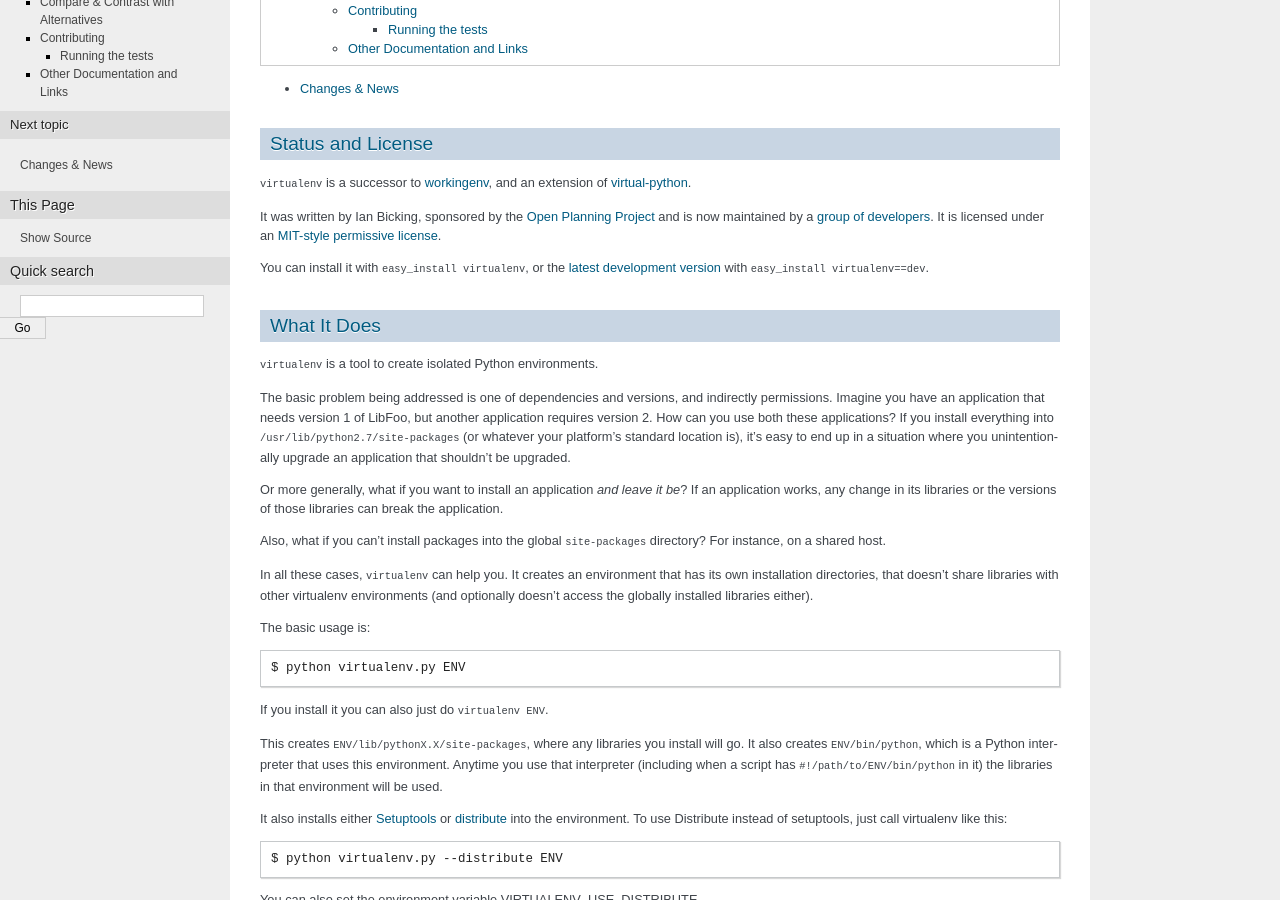
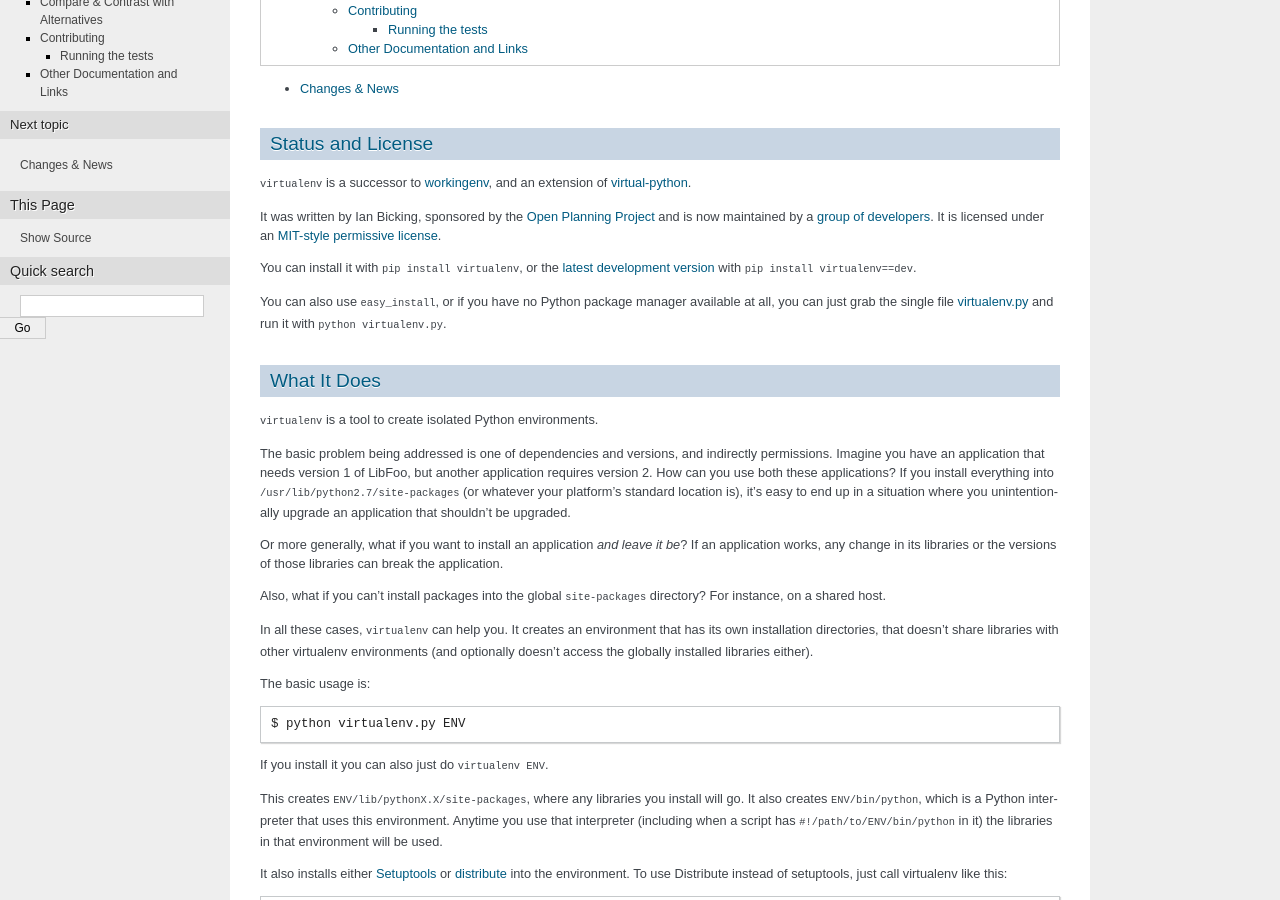
Before and after one commit to pypa/virtualenv, a Sphinx documentation site: the page built from docs/index.txt, in a window 1280 px wide and 900 px high, scrolled down 463 px. Built offline with Sphinx 7.4.7, drawn with Linux system fonts in a browser that asks for light colours.

Commit message:
Mention a wider variety of installation options. Fixes #182 - thanks Nick Coghlan for the report.

```diff
--- a/docs/index.txt
+++ b/docs/index.txt
@@ -27,9 +27,16 @@
 It is licensed under an
 `MIT-style permissive license <https://github.com/pypa/virtualenv/raw/master/LICENSE.txt>`_.
 
-You can install it with ``easy_install virtualenv``, or the `latest
+You can install it with ``pip install virtualenv``, or the `latest
 development version <https://github.com/pypa/virtualenv/tarball/develop#egg=virtualenv-dev>`_
-with ``easy_install virtualenv==dev``.
+with ``pip install virtualenv==dev``.
+
+You can also use ``easy_install``, or if you have no Python package manager
+available at all, you can just grab the single file `virtualenv.py`_ and run
+it with ``python virtualenv.py``.
+
+.. _virtualenv.py: https://raw.github.com/pypa/virtualenv/master/virtualenv.py
+
 
 What It Does
 ------------
@@ -208,7 +215,7 @@
 And use ``deactivate.bat`` to undo the changes.
 
 The ``--system-site-packages`` Option
-~~~~~~~~~~~~~~~~~~~~~~~~~~~~~~~~~
+~~~~~~~~~~~~~~~~~~~~~~~~~~~~~~~~~~~~~
 
 If you build with ``virtualenv --system-site-packages ENV``, your virtual
 environment will inherit packages from ``/usr/lib/python2.7/site-packages``
```
